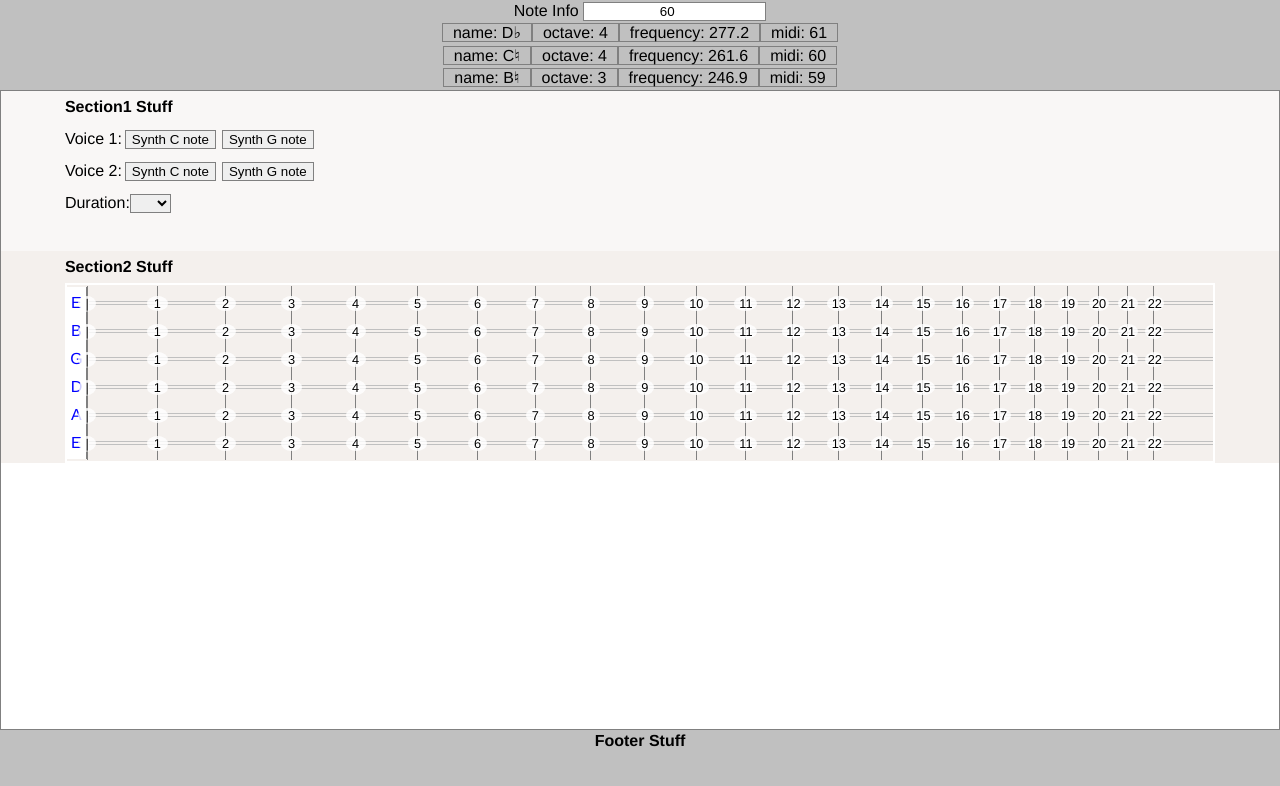
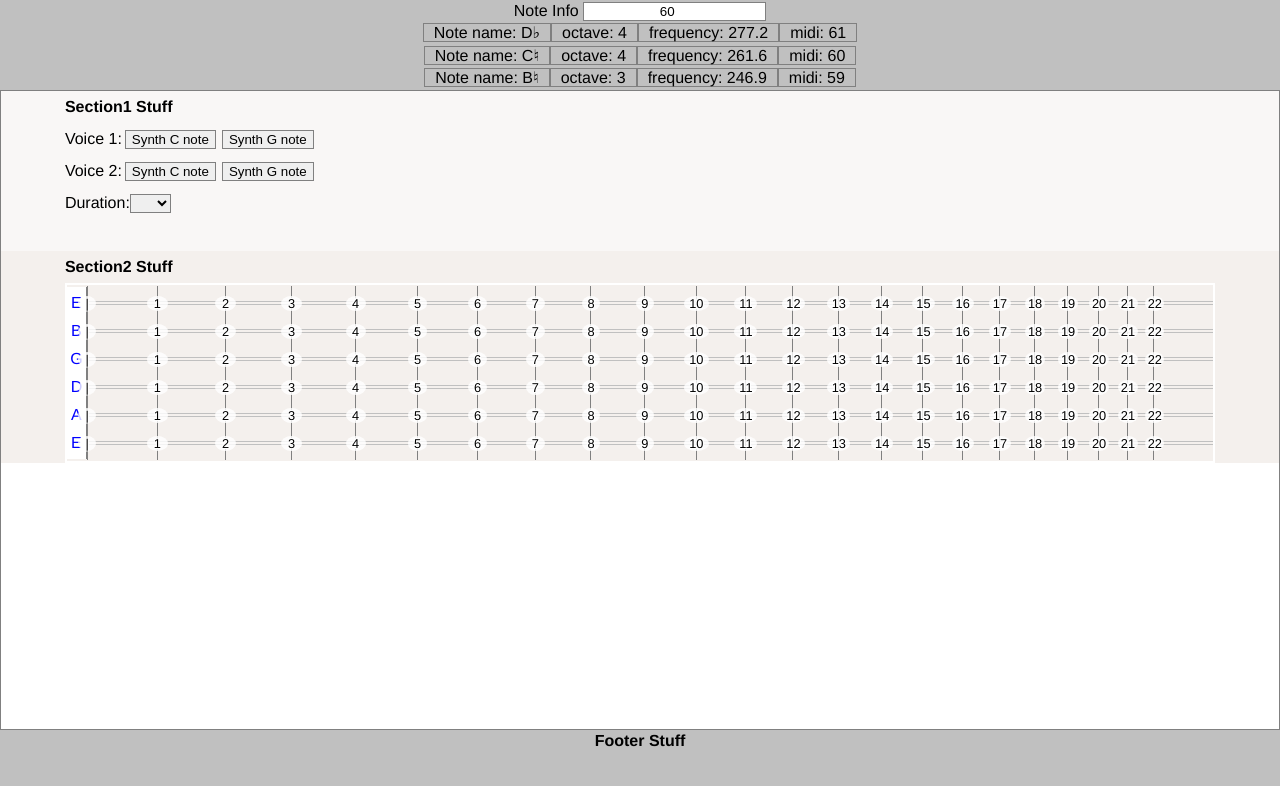
Before and after one commit to dvdrtrgn/build-blocks, a Vue app: page / in a window 1280 px wide. Shown: the top 786 px of the page. Built offline with nearby package versions, Linux system fonts and the light colour scheme.

Commit message:
Improve messaging

```diff
--- a/src/views/Note/Display.vue
+++ b/src/views/Note/Display.vue
@@ -1,15 +1,15 @@
 <template>
   <span>
-    <span>name: {{ note.name }}</span>
-    <span>octave: {{ note.octave }}</span>
-    <span>frequency: {{ note.frequency }}</span>
-    <span>midi: {{ note.midi }}</span>
+    <span v-show="note.name">Note name: {{ note.name }}</span>
+    <span v-show="note.octave">octave: {{ note.octave }}</span>
+    <span v-show="note.frequency">frequency: {{ note.frequency }}</span>
+    <span v-show="note.midi">midi: {{ note.midi }}</span>
   </span>
 </template>
 
 <script>
   /* eslint-disable no-console */
-  import makeNote from '@/guitar/makeNote.js';
+  import makeNote from './makeNote.js';
 
   export default {
     props: {
@@ -23,7 +23,9 @@
 
         if (this.arg !== note.midi) {
           this.$emit('limit', note.midi); // keep in bounds
-          return { name: this.arg + ' out of bounds' };
+          return {
+            name: `"${this.arg}" is out of bounds, "${note.midi}" is the limit!`,
+          };
         }
 
         return note;
--- a/src/guitar/makeNote.js
+++ b/src/views/Note/makeNote.js
@@ -30,9 +30,13 @@ function asFlat(str) {
 
 function normalize(num) {
   let norm = num;
-  if (num < MIN) norm = MIN;
-  else if (num > MAX) norm = MAX;
-  if (norm !== num) console.warn(`Normalizing ${num} to ${norm}`);
+  if (num < MIN) {
+    norm = MIN;
+  } else if (num > MAX) {
+    norm = MAX;
+  }
+  // if (norm !== num) console.warn(`Normalizing ${num} to ${norm}`);
+
   return Math.round(norm);
 }
 
```
